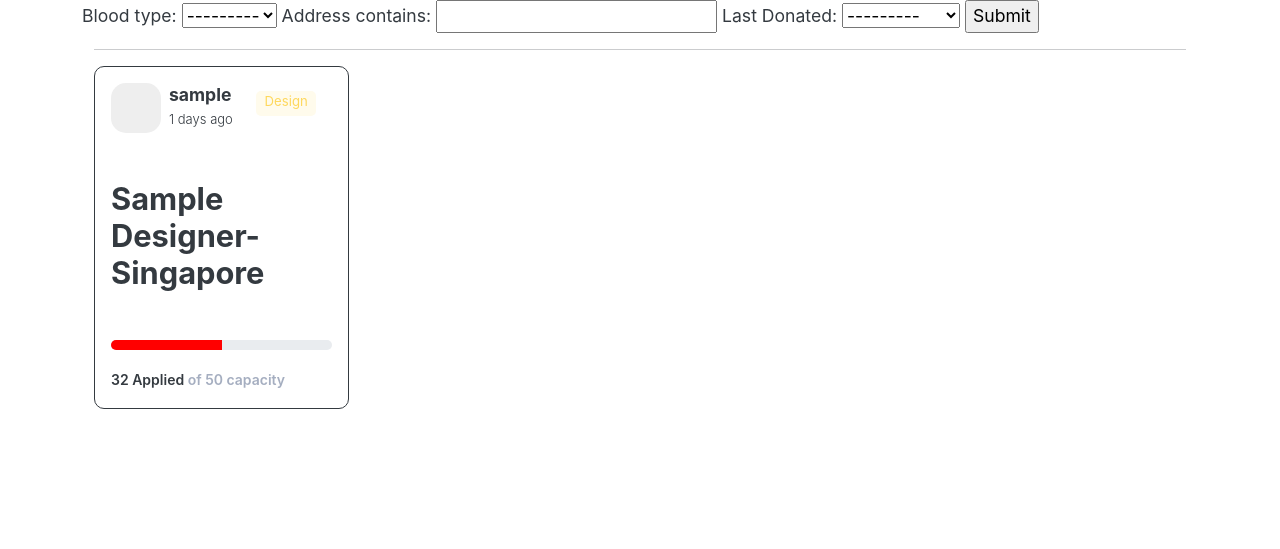
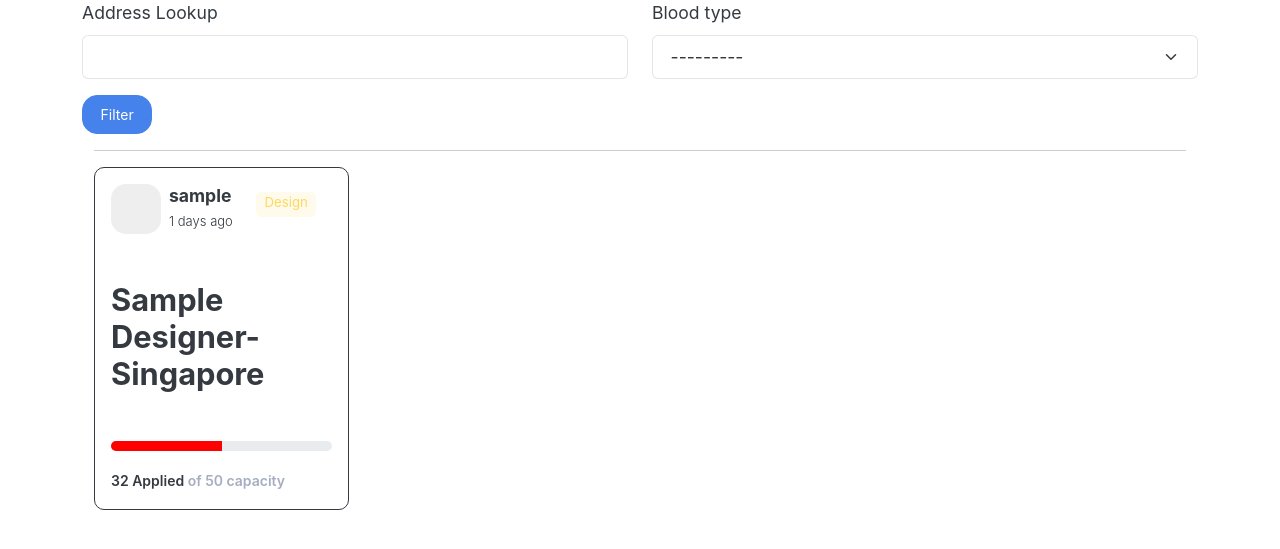
Before and after one commit to ShyamSundhar1411/Donation-Portal-Project, a Django app: page / in a window 1280 px wide. Shown: the part 58-607 px from the top of the page. Run offline with Django 4.2, Linux system fonts and the light colour scheme; a user stored in the database is signed in; tables that the repository leaves empty hold one stand-in row (values such as "Sample post"); some libraries are stand-ins or nearby versions.

Commit message:
Filter Form

```diff
--- a/pyproject.toml
+++ b/pyproject.toml
@@ -12,6 +12,7 @@ django-crispy-forms = "^1.14.0"
 django-import-export = "^3.0.1"
 django-phonenumber-field = {extras = ["phonenumbers"], version = "^7.0.1"}
 django-allauth = "^0.51.0"
+django-filter = "^22.1"
 
 [tool.poetry.dev-dependencies]
 Django = "^4.1.4"
--- a/services/filters.py
+++ b/services/filters.py
@@ -3,8 +3,7 @@ from django_filters import ChoiceFilter, DateRangeFilter
 from .models import Donor
 
 class DonorFilter(django_filters.FilterSet):
-    address = django_filters.CharFilter(lookup_expr='icontains')
-    date_of_birth = DateRangeFilter(label='Last Donated')
+    address = django_filters.CharFilter(lookup_expr='icontains',label = "Address Lookup")
     class Meta:
         model = Donor
-        fields = ['blood_type']
+        fields = ['blood_type',]
--- a/services/templates/services/home.html
+++ b/services/templates/services/home.html
@@ -2,8 +2,15 @@
 {% block content %}
 {% load crispy_forms_tags %}
 <form method="get">
-        {{ filter.form }}
-        <input type="submit" />
+        <div class = "row">
+            <div class = "col">
+                {{filter.form.address|as_crispy_field}}
+            </div>
+            <div class = "col">
+                {{filter.form.blood_type|as_crispy_field}}
+            </div>
+        </div>
+        <button type="submit" class = "btn btn-primary">Filter</button>
     </form>
 
 {% load static %}
```
Also changed, not shown: 1 other file.
